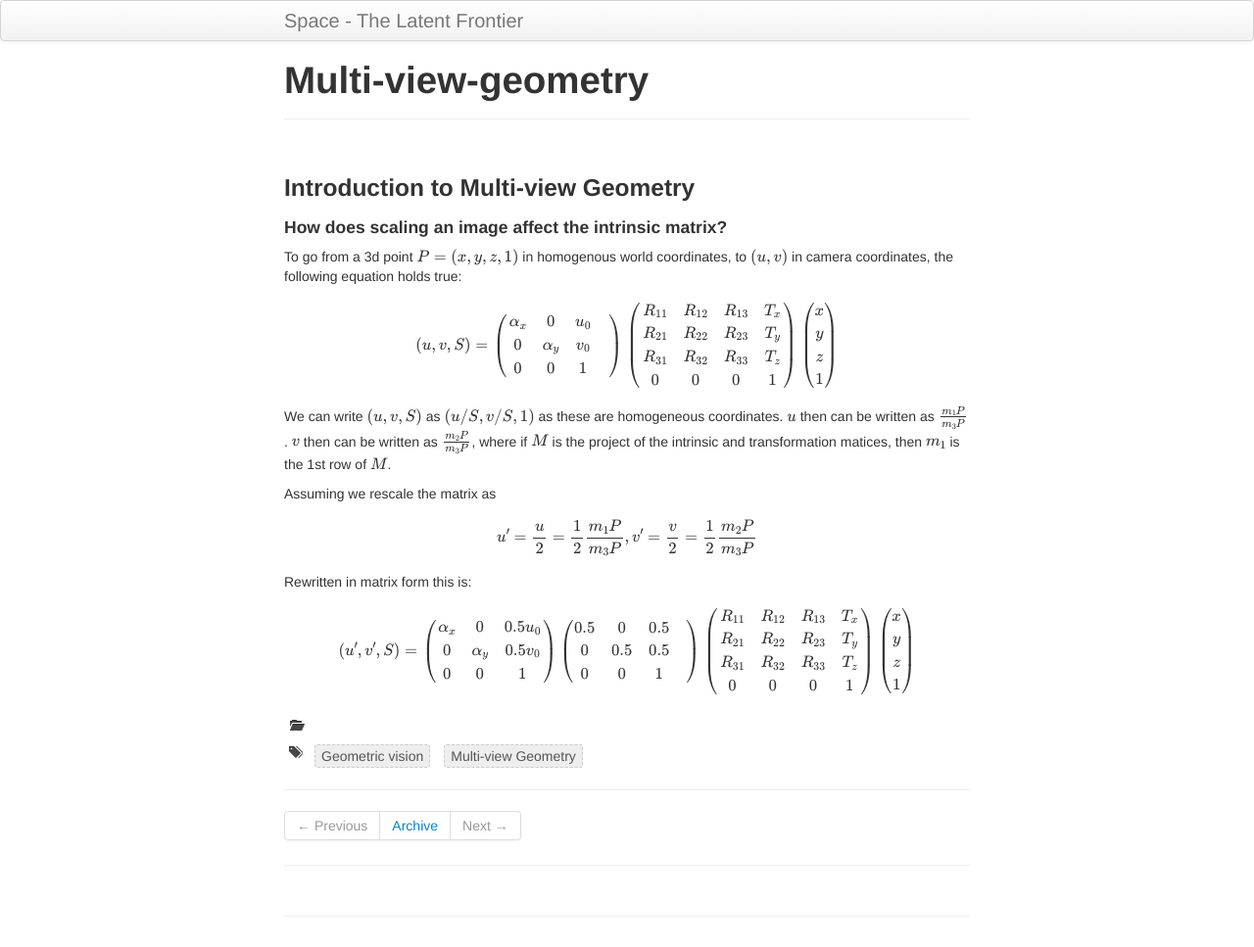
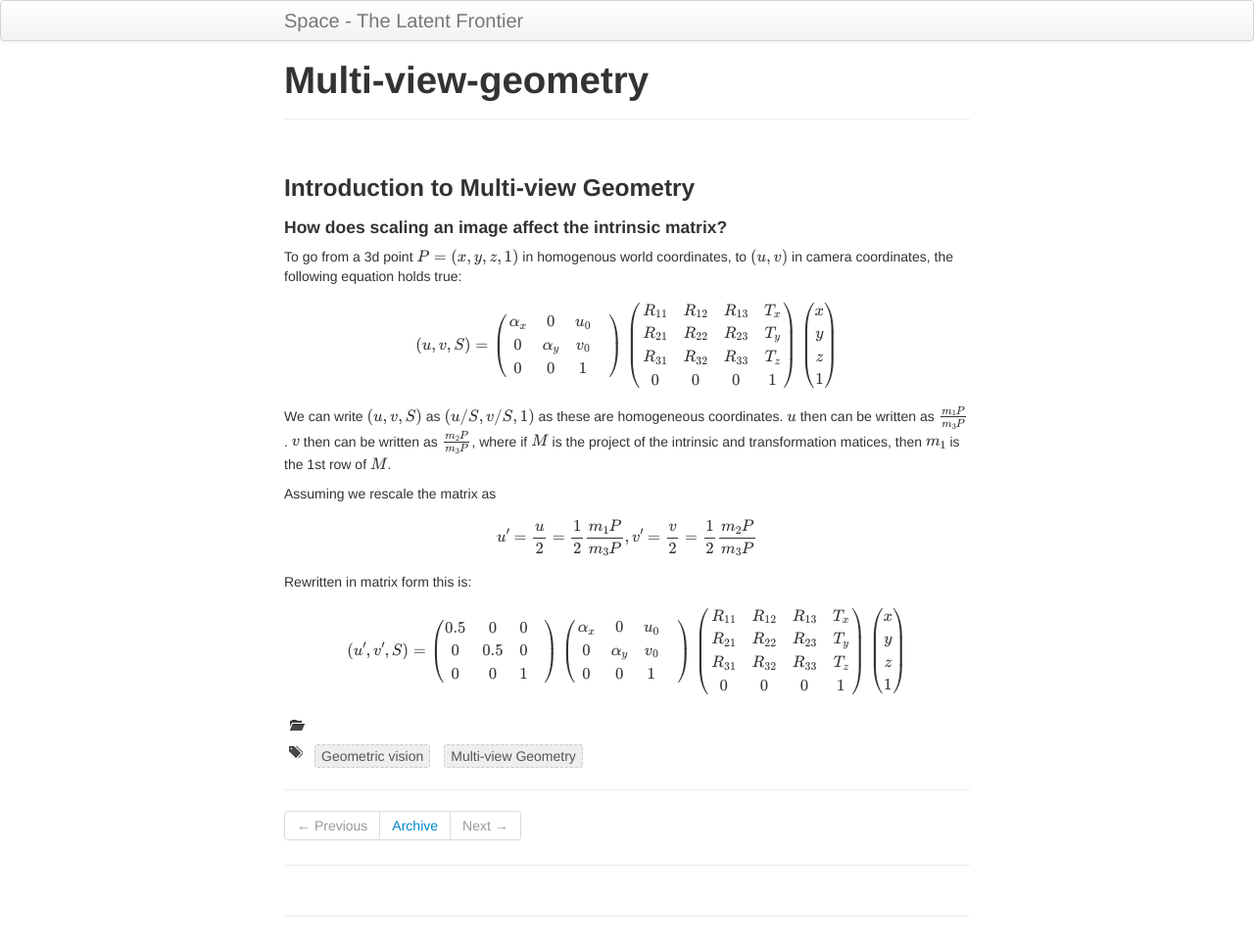
Before and after one commit to skt9/skt9.github.io, a Jekyll site: the page built from pages/multi-view-geometry.md, in a window 1280 px wide. Shown: the whole page at 98% size. Built offline with Jekyll 4.4.1, drawn with Linux system fonts in a browser that asks for light colours; formulas are drawn with MathJax 3.

Commit message:
Update multi-view-geometry.md

```diff
--- a/pages/multi-view-geometry.md
+++ b/pages/multi-view-geometry.md
@@ -41,12 +41,13 @@ Rewritten in matrix form this is:
 
 
 $$
-(u',v',S) = \begin{pmatrix}\alpha_{x} & 0 & 0.5u_0\\
-0 & \alpha_{y} & 0.5v_0\\
+(u',v',S) =
+\begin{pmatrix}0.5 & 0 &0& \\
+0 & 0.5 & 0\\
 0 & 0 & 1 \\
 \end{pmatrix}
-\begin{pmatrix}0.5 & 0 & 0.5 & \\
-0 & 0.5 & 0.5\\
+\begin{pmatrix}\alpha_{x} & 0 & u_0 & \\
+0 & \alpha_{y} & v_0\\
 0 & 0 & 1 \\
 \end{pmatrix}
 \begin{pmatrix}R_{11} & R_{12} & R_{13} & T_{x}\\
```
